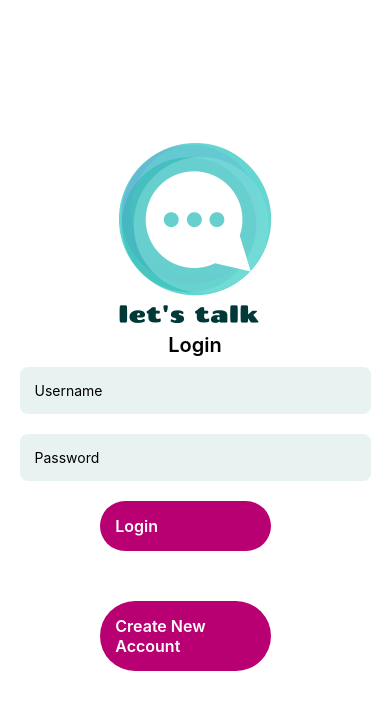
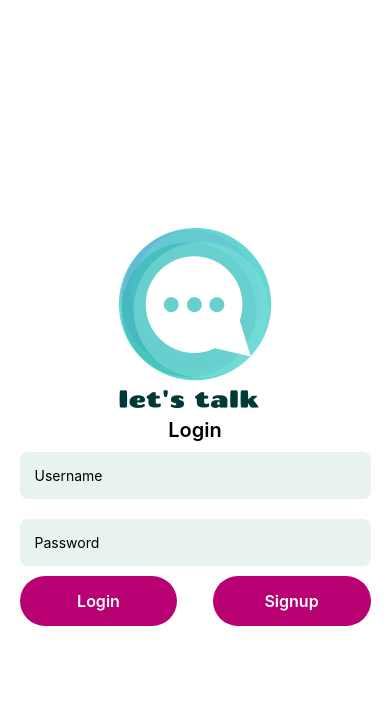
Before and after one commit to nashthecoder/letsTalk_reactnative, a React Native app: screen / in a window 390 px wide. Shown: the top 710 px of the page. Built offline with nearby package versions, Linux system fonts and the light colour scheme.

Commit message:
formatted buttons

```diff
--- a/App.js
+++ b/App.js
@@ -39,7 +39,7 @@ export default function App() {
         <TouchableOpacity
           style={styles.userBtn}
         >
-        <Text style={styles.btnText}>Create New Account</Text>
+        <Text style={styles.btnText}>Signup</Text>
         </TouchableOpacity>
       </View>
       <StatusBar style="auto" />
@@ -71,22 +71,22 @@ const styles = StyleSheet.create({
  },
 
  btnContainer: {
-
+   flexDirection: 'row',
+  justifyContent: 'space-between',
+   width: '90%',
  },
 
  userBtn: {
-   width: '90%',
+   width: '45%',
    padding: 15,
    backgroundColor: '#B80072',
    borderRadius: 100,
-   marginBottom: 40,
-   marginTop: 10,
  },
 
   btnText: {
     color: '#ffffff',
     fontWeight: '600',
     fontSize: 16,
-    alignItems: 'center',
+    textAlign: 'center',
   }
 });
```
